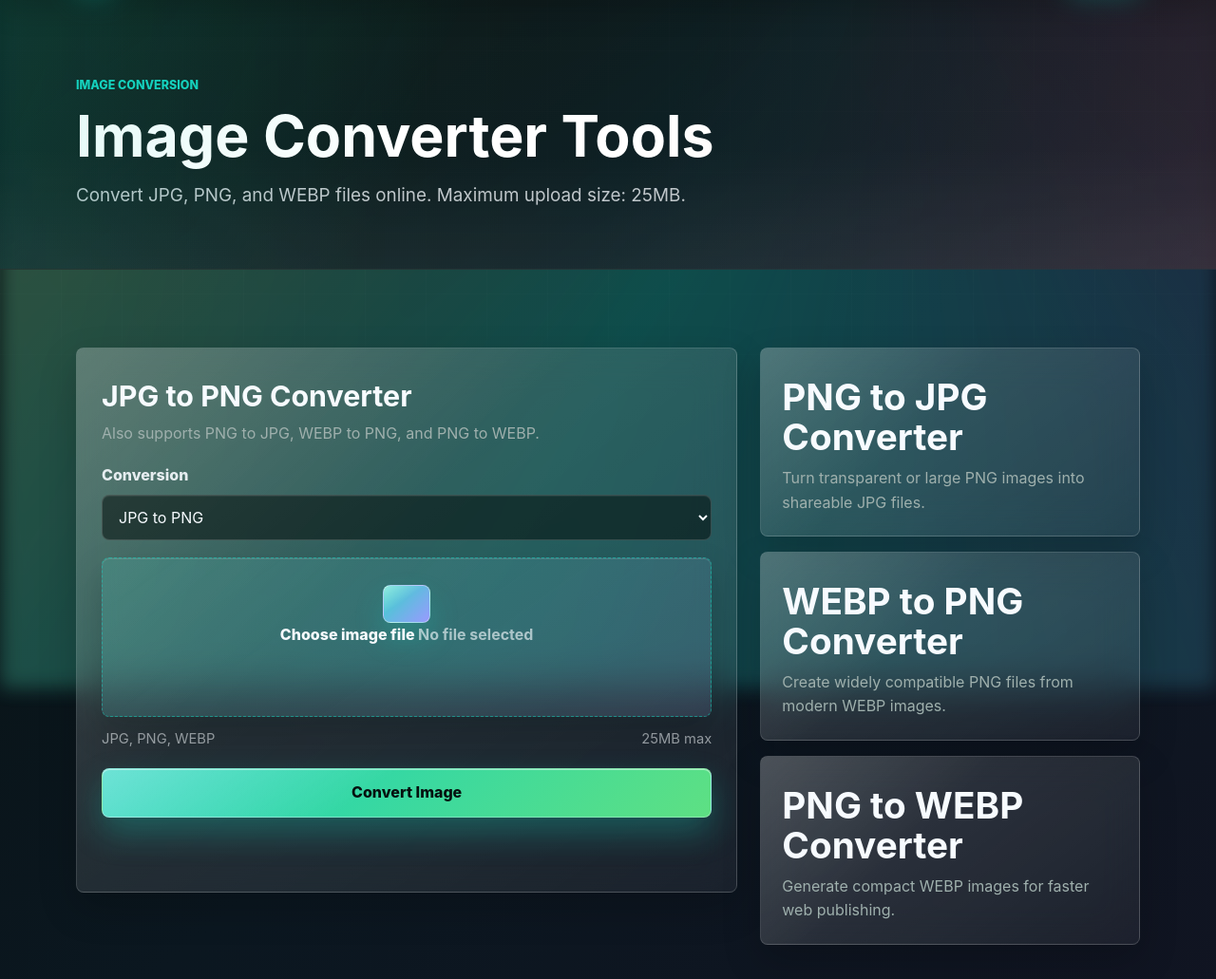
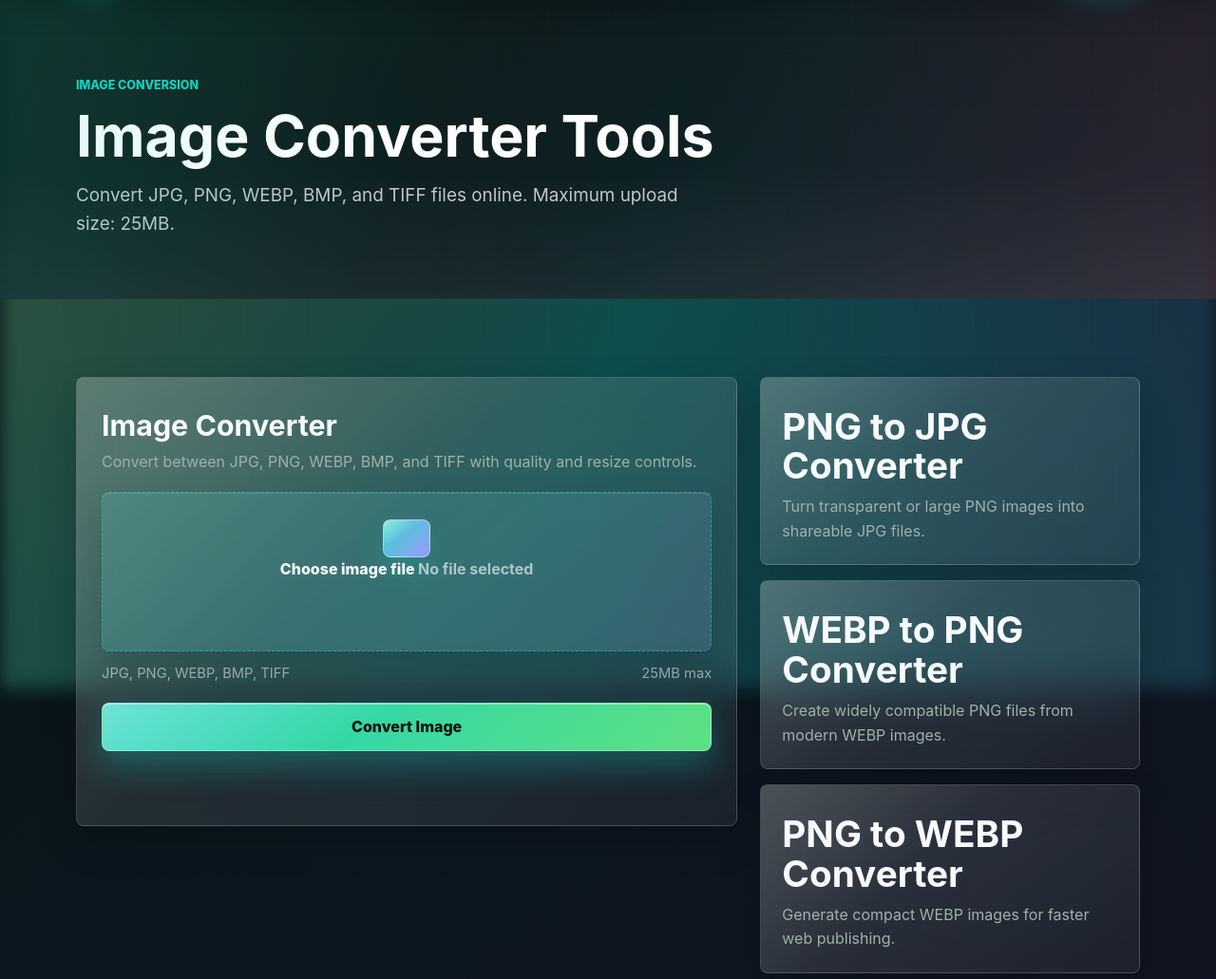
Before and after one commit to PubuduThilan/dusdev-tools, a Flask app: page /image-tools in a window 1280 px wide. Shown: the part 75-1106 px from the top of the page at 95% size. Run offline with Flask 3, Linux system fonts and the light colour scheme.

Commit message:
update image converter page

```diff
--- a/app.py
+++ b/app.py
@@ -27,30 +27,30 @@ MAX_FILE_SIZE = 25 * 1024 * 1024
 MAX_FILE_SIZE_MB = MAX_FILE_SIZE // (1024 * 1024)
 
 IMAGE_CONVERSIONS = {
-    "jpg_to_png": {
-        "label": "JPG to PNG",
-        "inputs": {"jpg", "jpeg"},
-        "output": "png",
-    },
-    "png_to_jpg": {
-        "label": "PNG to JPG",
-        "inputs": {"png"},
-        "output": "jpg",
-    },
-    "webp_to_png": {
-        "label": "WEBP to PNG",
-        "inputs": {"webp"},
-        "output": "png",
-    },
-    "png_to_webp": {
-        "label": "PNG to WEBP",
-        "inputs": {"png"},
-        "output": "webp",
-    },
+    "jpg_to_png": {"label": "PNG", "inputs": {"jpg", "jpeg"}, "output": "png"},
+    "jpg_to_webp": {"label": "WEBP", "inputs": {"jpg", "jpeg"}, "output": "webp"},
+    "jpg_to_bmp": {"label": "BMP", "inputs": {"jpg", "jpeg"}, "output": "bmp"},
+    "jpg_to_tiff": {"label": "TIFF", "inputs": {"jpg", "jpeg"}, "output": "tiff"},
+    "png_to_jpg": {"label": "JPG", "inputs": {"png"}, "output": "jpg"},
+    "png_to_webp": {"label": "WEBP", "inputs": {"png"}, "output": "webp"},
+    "png_to_bmp": {"label": "BMP", "inputs": {"png"}, "output": "bmp"},
+    "png_to_tiff": {"label": "TIFF", "inputs": {"png"}, "output": "tiff"},
+    "webp_to_jpg": {"label": "JPG", "inputs": {"webp"}, "output": "jpg"},
+    "webp_to_png": {"label": "PNG", "inputs": {"webp"}, "output": "png"},
+    "webp_to_bmp": {"label": "BMP", "inputs": {"webp"}, "output": "bmp"},
+    "webp_to_tiff": {"label": "TIFF", "inputs": {"webp"}, "output": "tiff"},
+    "bmp_to_jpg": {"label": "JPG", "inputs": {"bmp"}, "output": "jpg"},
+    "bmp_to_png": {"label": "PNG", "inputs": {"bmp"}, "output": "png"},
+    "bmp_to_webp": {"label": "WEBP", "inputs": {"bmp"}, "output": "webp"},
+    "bmp_to_tiff": {"label": "TIFF", "inputs": {"bmp"}, "output": "tiff"},
+    "tiff_to_jpg": {"label": "JPG", "inputs": {"tiff", "tif"}, "output": "jpg"},
+    "tiff_to_png": {"label": "PNG", "inputs": {"tiff", "tif"}, "output": "png"},
+    "tiff_to_webp": {"label": "WEBP", "inputs": {"tiff", "tif"}, "output": "webp"},
+    "tiff_to_bmp": {"label": "BMP", "inputs": {"tiff", "tif"}, "output": "bmp"},
 }
 
-IMAGE_EXTENSIONS = {"jpg", "jpeg", "png", "webp"}
-PDF_IMAGE_EXTENSIONS = {"jpg", "jpeg", "png", "webp"}
+IMAGE_EXTENSIONS = {"jpg", "jpeg", "png", "webp", "bmp", "tiff", "tif"}
+PDF_IMAGE_EXTENSIONS = {"jpg", "jpeg", "png", "webp", "bmp", "tiff", "tif"}
 MP4_EXTENSIONS = {"mp4"}
 VIDEO_EXTENSIONS = {"mp4", "mov", "m4v", "webm"}
 AUDIO_EXTENSIONS = {"mp3", "wav", "m4a", "aac", "ogg", "flac"}
@@ -170,6 +170,41 @@ def flatten_to_rgb(image):
 def verify_image(path):
     with Image.open(path) as image:
         image.verify()
+
+
+def parse_optional_int(value, field_name, minimum=1, maximum=None):
+    if value is None:
+        return None
+
+    text = str(value).strip()
+    if not text:
+        return None
+
+    try:
+        parsed = int(text)
+    except (TypeError, ValueError) as exc:
+        raise ValueError(f"{field_name} must be a whole number.") from exc
+
+    if parsed < minimum:
+        raise ValueError(f"{field_name} must be at least {minimum}.")
+    if maximum is not None and parsed > maximum:
+        raise ValueError(f"{field_name} must be at most {maximum}.")
+    return parsed
+
+
+def resize_image(image, width=None, height=None):
+    if width is None and height is None:
+        return image
+
+    if width is None and height is not None:
+        ratio = height / image.height
+        width = max(1, int(round(image.width * ratio)))
+    elif height is None and width is not None:
+        ratio = width / image.width
+        height = max(1, int(round(image.height * ratio)))
+
+    resampling = getattr(Image, "Resampling", Image).LANCZOS
+    return image.resize((width, height), resampling)
 
 
 def ffmpeg_path():
@@ -326,6 +361,13 @@ def convert_image():
             400,
         )
 
+    try:
+        quality = parse_optional_int(request.form.get("quality"), "Quality", 1, 100)
+        width = parse_optional_int(request.form.get("width"), "Width", 1)
+        height = parse_optional_int(request.form.get("height"), "Height", 1)
+    except ValueError as exc:
+        return jsonify({"error": str(exc)}), 400
+
     output_extension = conversion["output"]
     output_name = unique_output_name(upload_path, output_extension)
     output_path = CONVERTED_DIR / output_name
@@ -333,13 +375,22 @@ def convert_image():
     try:
         verify_image(upload_path)
         with Image.open(upload_path) as image:
+            if width is not None or height is not None:
+                image = resize_image(image, width=width, height=height)
+
             if output_extension == "jpg":
                 image = flatten_to_rgb(image)
-                image.save(output_path, "JPEG", quality=92, optimize=True)
+                image.save(output_path, "JPEG", quality=quality or 92, optimize=True)
             elif output_extension == "webp":
-                image.save(output_path, "WEBP", quality=90, method=6)
-            else:
+                image.save(output_path, "WEBP", quality=quality or 90, method=6)
+            elif output_extension == "png":
                 image.save(output_path, "PNG", optimize=True)
+            elif output_extension == "bmp":
+                image = flatten_to_rgb(image)
+                image.save(output_path, "BMP")
+            elif output_extension == "tiff":
+                image = flatten_to_rgb(image)
+                image.save(output_path, "TIFF")
     except (UnidentifiedImageError, OSError):
         safe_remove(output_path)
         return jsonify({"error": "We could not read that image file."}), 400
--- a/static/js/main.js
+++ b/static/js/main.js
@@ -38,22 +38,63 @@ function bindUploadForms() {
     const submitButton = form.querySelector('button[type="submit"]');
     const fileNameLabel = form.querySelector("[data-file-name]");
     const dropZone = fileInput ? fileInput.closest(".file-drop") : null;
+    const qualitySlider = form.querySelector(".quality-slider");
+    const qualityValue = form.querySelector(".quality-value");
+
+    if (qualitySlider && qualityValue) {
+      qualitySlider.addEventListener("input", (event) => {
+        qualityValue.textContent = event.target.value + "%";
+      });
+    }
 
     if (fileInput && fileNameLabel) {
       fileInput.addEventListener("change", () => {
         const file = fileInput.files[0];
         clearResult(form);
+        const conversionControls = form.querySelector("#conversion-controls");
+        const conversionSelect = form.querySelector("#image-conversion");
+        const detectedFormatDisplay = form.querySelector("#detected-format");
+
         if (!file) {
           fileNameLabel.textContent = "No file selected";
           setStatus(form, "");
+          if (conversionControls) conversionControls.style.display = "none";
           return;
         }
 
         fileNameLabel.textContent = file.name;
         if (file.size > MAX_FILE_SIZE) {
           setStatus(form, "Files must be 25MB or smaller.", "error");
-        } else {
-          setStatus(form, "");
+          if (conversionControls) conversionControls.style.display = "none";
+          return;
+        }
+
+        // Detect file extension and filter conversion options
+        const fileExtension = file.name.split(".").pop().toLowerCase();
+        if (detectedFormatDisplay) {
+          detectedFormatDisplay.textContent = fileExtension.toUpperCase();
+        }
+
+        if (conversionSelect && conversionControls) {
+          const allOptions = conversionSelect.querySelectorAll("option[data-input-types]");
+          let visibleCount = 0;
+
+          allOptions.forEach((option) => {
+            const inputTypes = option.dataset.inputTypes.split(",");
+            const isValid = inputTypes.includes(fileExtension);
+            option.style.display = isValid ? "block" : "none";
+            if (isValid) visibleCount++;
+          });
+
+          if (visibleCount > 0) {
+            conversionControls.style.display = "block";
+            // Reset to default option
+            conversionSelect.value = "";
+            setStatus(form, "");
+          } else {
+            conversionControls.style.display = "none";
+            setStatus(form, "No conversion options available for this file type.", "error");
+          }
         }
       });
     }
@@ -95,6 +136,12 @@ function bindUploadForms() {
       }
       if (file.size > MAX_FILE_SIZE) {
         setStatus(form, "Files must be 25MB or smaller.", "error");
+        return;
+      }
+
+      const conversionSelect = form.querySelector("#image-conversion");
+      if (conversionSelect && !conversionSelect.value) {
+        setStatus(form, "Please select an output format.", "error");
         return;
       }
 
--- a/templates/image_tools.html
+++ b/templates/image_tools.html
@@ -1,39 +1,64 @@
 {% extends "base.html" %}
 
-{% block title %}JPG to PNG Converter | PNG to JPG Converter | DuskDev Tools{% endblock %}
-{% block meta_description %}Convert JPG to PNG, PNG to JPG, WEBP to PNG, and PNG to WEBP online for free with DuskDev Tools. Secure 25MB uploads and quick downloads.{% endblock %}
+{% block title %}Image Converter - JPG, PNG, WEBP, BMP, TIFF | DuskDev Tools{% endblock %}
+{% block meta_description %}Convert between JPG, PNG, WEBP, BMP, and TIFF formats online for free with DuskDev Tools. Adjust quality and resize images. Secure 25MB uploads.{% endblock %}
 
 {% block content %}
 <section class="page-hero compact-hero">
   <div class="container">
     <span class="eyebrow">Image conversion</span>
     <h1>Image Converter Tools</h1>
-    <p>Convert JPG, PNG, and WEBP files online. Maximum upload size: {{ max_upload_mb }}MB.</p>
+    <p>Convert JPG, PNG, WEBP, BMP, and TIFF files online. Maximum upload size: {{ max_upload_mb }}MB.</p>
   </div>
 </section>
 
 <section class="section">
   <div class="container two-column">
     <div class="tool-panel">
-      <h2>JPG to PNG Converter</h2>
-      <p class="muted">Also supports PNG to JPG, WEBP to PNG, and PNG to WEBP.</p>
+      <h2>Image Converter</h2>
+      <p class="muted">Convert between JPG, PNG, WEBP, BMP, and TIFF with quality and resize controls.</p>
       <form class="ajax-upload-form" id="image-converter-form" action="{{ url_for('convert_image') }}" method="post" enctype="multipart/form-data">
-        <label for="image-conversion">Conversion</label>
-        <select id="image-conversion" name="conversion" required>
-          {% for key, conversion in conversions.items() %}
-            <option value="{{ key }}">{{ conversion.label }}</option>
-          {% endfor %}
-        </select>
-
         <label class="file-drop" for="image-file">
-          <input id="image-file" name="file" type="file" accept=".jpg,.jpeg,.png,.webp,image/jpeg,image/png,image/webp" required>
+          <input id="image-file" name="file" type="file" accept=".jpg,.jpeg,.png,.webp,.bmp,.tiff,.tif,image/jpeg,image/png,image/webp,image/bmp,image/x-bmp,image/tiff" required>
           <span>Choose image file</span>
           <strong data-file-name>No file selected</strong>
         </label>
 
         <div class="upload-meta">
-          <span>JPG, PNG, WEBP</span>
+          <span>JPG, PNG, WEBP, BMP, TIFF</span>
           <span>{{ max_upload_mb }}MB max</span>
+        </div>
+
+        <div id="conversion-controls" style="display: none;">
+          <div class="file-type-info" style="margin-bottom: 16px; padding: 12px; background: rgba(255,255,255,0.05); border-radius: 6px; font-size: 0.92rem; color: var(--teal);">
+            Detected format: <strong id="detected-format">-</strong>
+          </div>
+
+          <label for="image-conversion">Convert to</label>
+          <select id="image-conversion" name="conversion" required>
+            <option value="">Select output format...</option>
+            {% for key, conversion in conversions.items() %}
+              <option value="{{ key }}" data-input-types="{{ conversion.inputs|join(',') }}">{{ conversion.label }}</option>
+            {% endfor %}
+          </select>
+
+          <div class="quality-control">
+            <label for="image-quality">Quality</label>
+            <div class="quality-display">
+              <input id="image-quality" name="quality" type="range" min="1" max="100" value="92" class="quality-slider">
+              <span class="quality-value">92%</span>
+            </div>
+          </div>
+
+          <label>Resize (optional)</label>
+          <div class="form-row">
+            <input id="image-width" name="width" type="number" min="1" step="1" placeholder="Auto">
+            <input id="image-height" name="height" type="number" min="1" step="1" placeholder="Auto">
+          </div>
+          <label class="checkbox-label">
+            <input type="checkbox" id="preserve-aspect" name="preserve_aspect" checked>
+            <span>Preserve aspect ratio</span>
+          </label>
         </div>
 
         <button class="btn btn-primary full-width" type="submit">Convert Image</button>
```
Also changed, not shown: static/css/style.css (+76 -0 lines), test_smoke.py (+23 -0 lines).
